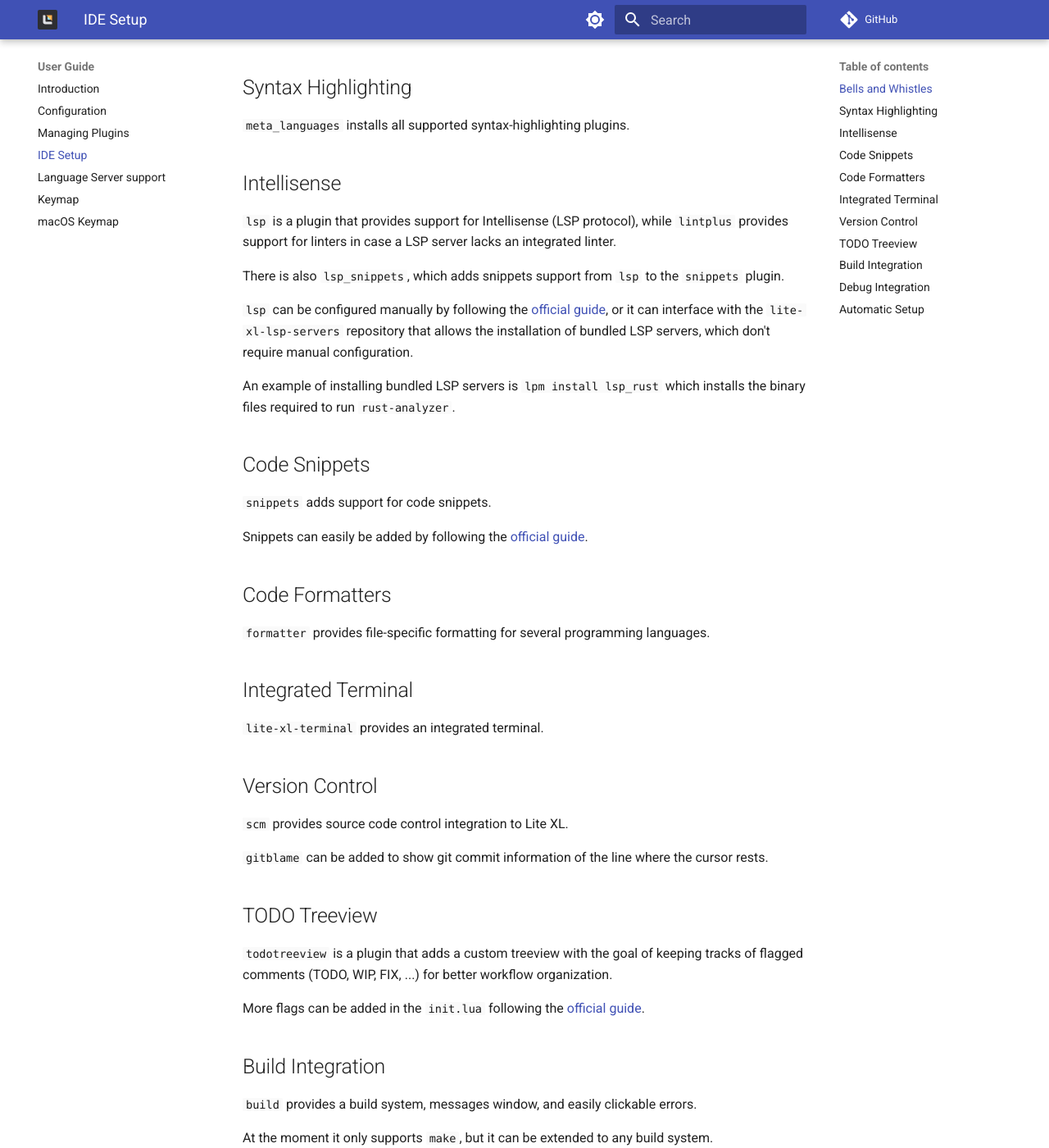
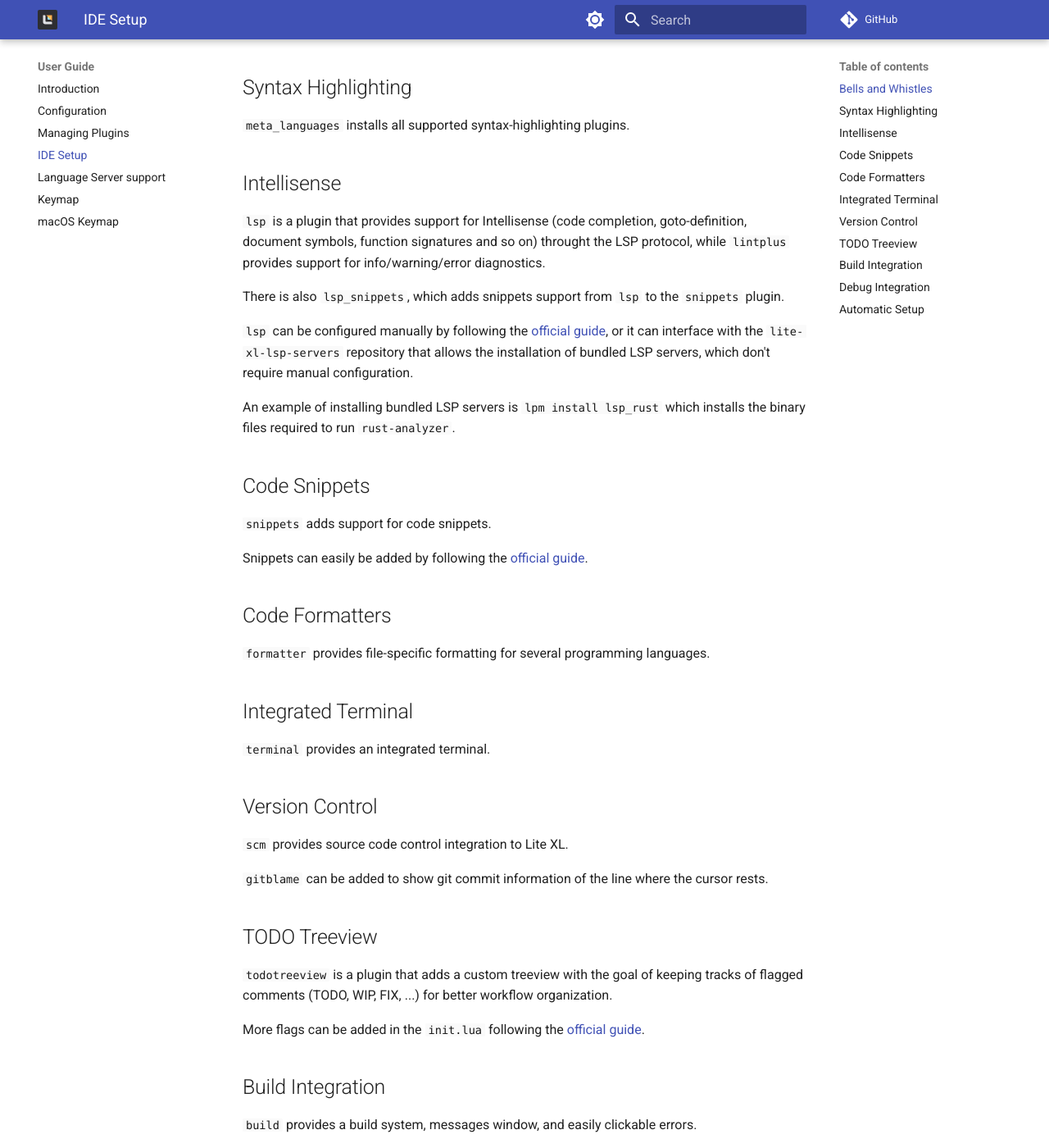
Before and after one commit to lite-xl/lite-xl.github.io, an MkDocs documentation site: the page built from docs/user-guide/ide-setup.md, in a window 1280 px wide and 1400 px high, scrolled down 911 px. Shown: the whole window at 82% size. Built offline with MkDocs 1.6.1 and Material for MkDocs 9.7.7, drawn with Linux system fonts in a browser that asks for light colours; some web fonts are replaced; comment, search, counter and statistics services are not loaded; the version menu is left out.

Commit message:
Fixed some mistakes.

```diff
--- a/docs/user-guide/ide-setup.md
+++ b/docs/user-guide/ide-setup.md
@@ -32,8 +32,9 @@ The following plugins are meant to enrich Lite XL with handy features that impro
 
 ## Intellisense
 
-`lsp` is a plugin that provides support for Intellisense (LSP protocol),
-while `lintplus` provides support for linters in case a LSP server lacks an integrated linter.
+`lsp` is a plugin that provides support for Intellisense (code completion, goto-definition,
+document symbols, function signatures and so on) throught the LSP protocol,
+while `lintplus` provides support for info/warning/error diagnostics.
 
 There is also `lsp_snippets`, which adds snippets support from `lsp` to the `snippets` plugin.
 
@@ -56,7 +57,7 @@ Snippets can easily be added by following the [official guide][5].
 
 ## Integrated Terminal
 
-`lite-xl-terminal` provides an integrated terminal.
+`terminal` provides an integrated terminal.
 
 ## Version Control
 
```
